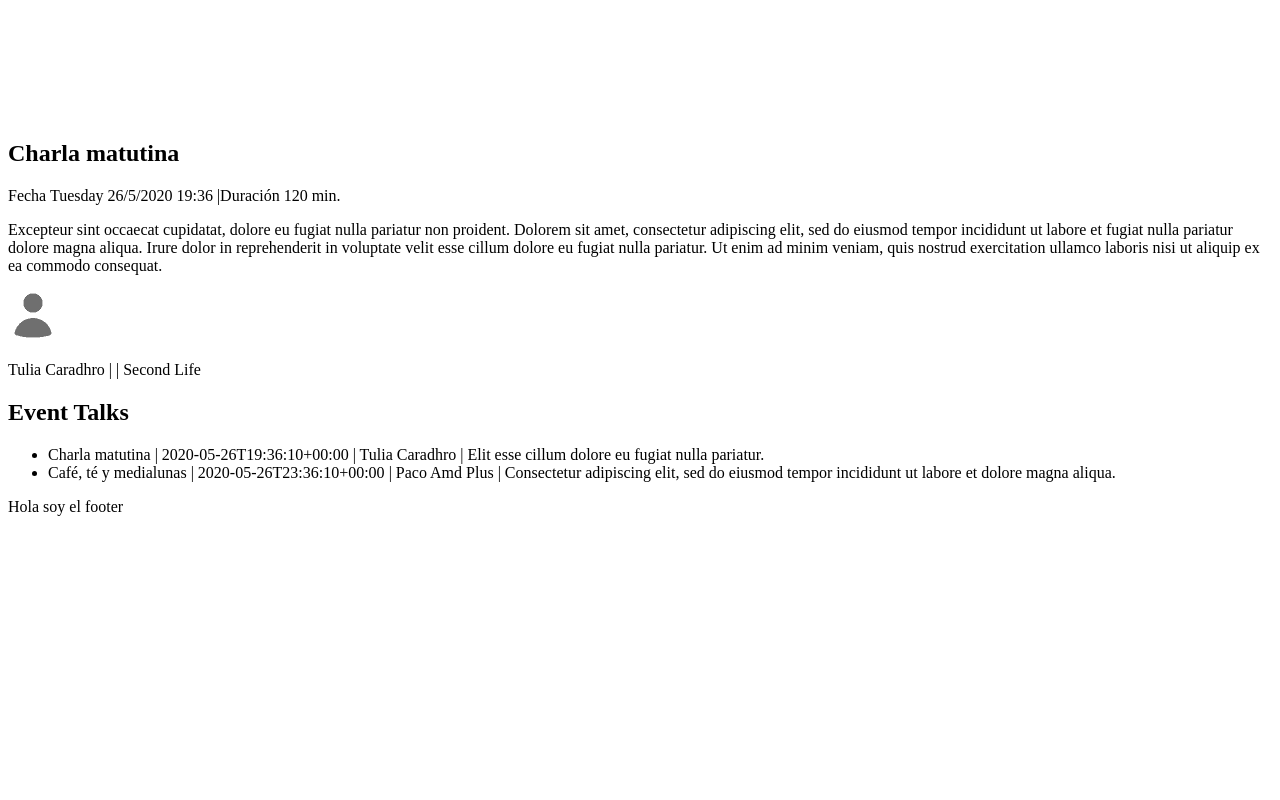
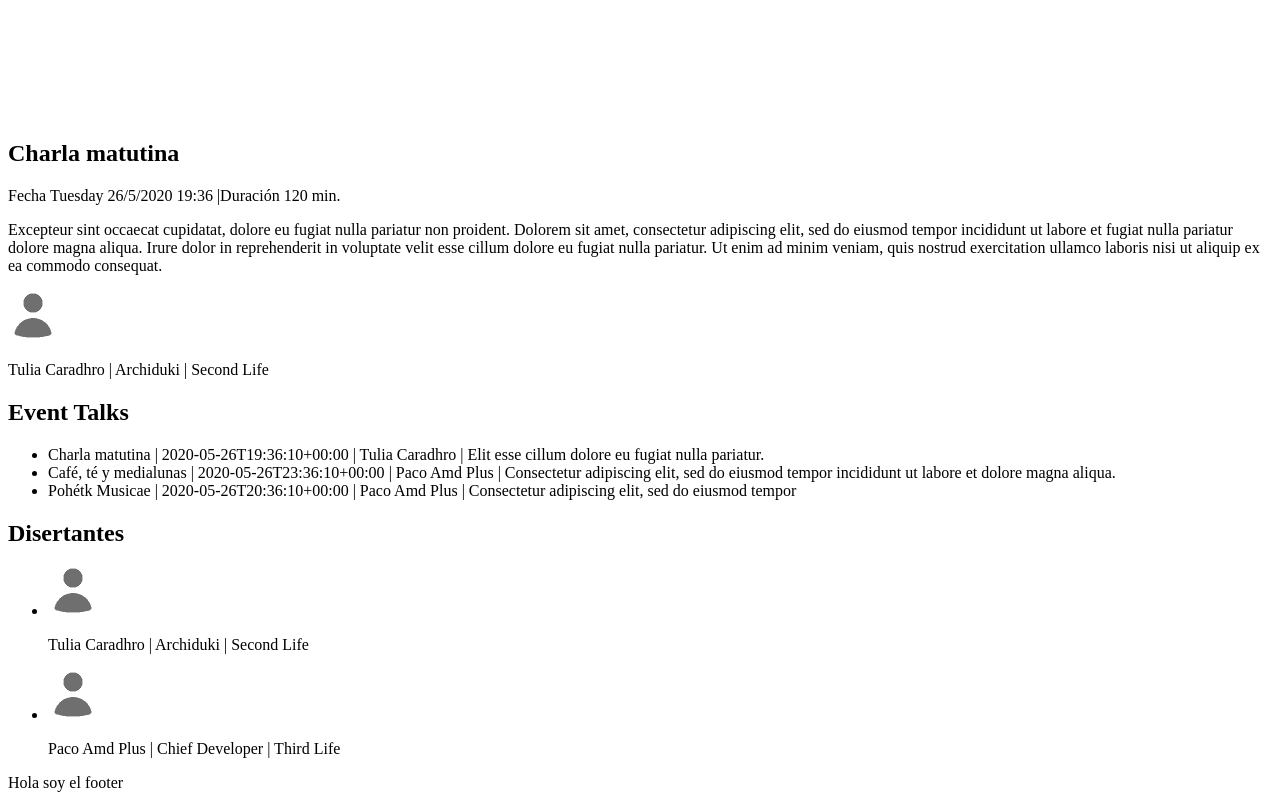
Before and after one commit to nayracoop/e-ver-core, a React (Create React App) app: page / in a window 1280 px wide. Shown: the part 303-1103 px from the top of the page. Before the commit the page ends 827 px from the top, so only its background shows below. Built offline with nearby package versions, Linux system fonts and the light colour scheme.

Commit message:
SpeakersList

```diff
--- a/src/containers/Event.js
+++ b/src/containers/Event.js
@@ -6,9 +6,15 @@ import TalkList from "./TalkList";
 import SpeakerList from "./SpeakerList";
 
 import { talks } from "../static-data";
+import Speaker from "./Speaker";
 
+// should be a unique speakers list
 const speakersList = (talks) => {
-  return talks.map((talk) => talk.speaker);
+  const speakers = talks.map((talk) => talk.speaker);
+  return Array.from(new Set(speakers.map(s => s.id)))
+    .map(id => {
+      return speakers.find(s => s.id === id)
+    });
 };
 
 const Event = ({ props }) => {
--- a/src/containers/SpeakerList.js
+++ b/src/containers/SpeakerList.js
@@ -1,7 +1,19 @@
 import React from "react";
+import Speaker from "./Speaker";
 
-const SpeakerList = ({ props }) => {
-  return <></>;
+const SpeakerList = ({ speakersList }) => {
+  return (
+    <section>
+      <h2>Disertantes</h2>
+      <ul>
+        {speakersList.map((s) => (
+          <li key={s.id} >
+            <Speaker speaker={s} />
+          </li>
+        ))}
+      </ul>
+    </section>
+  );
 };
 
 export default SpeakerList;
--- a/src/static-data.js
+++ b/src/static-data.js
@@ -17,11 +17,13 @@ export const talks = [
       type: "live",
     },
     speaker: {
+      id: 1,
       name: "Tulia Caradhro",
       bio:
         "Nam tempor utamur gubergren no. Pri quas audiam virtute ut, case utamur fuisset eam ut, dolor in reprehenderit iisque accommodare an eam. Reque blandit qui eu, cu vix nonumy volumus. Intellegam fugiat nulla pariatur id usu, vide oporteat vix eu, id illud principes has.",
       company: "Second Life",
       avatar: "avatar.png",
+      role: "Archiduki"
     },
     allowsComments: true,
   },
@@ -41,11 +43,39 @@ export const talks = [
       type: "recording",
     },
     speaker: {
+      id: 2,
       name: "Paco Amd Plus",
       bio:
         "Nam tempor utamur gubergren no. Pri quas audiam virtute ut, case utamur fuisset eam ut, dolor in reprehenderit iisque accommodare an eam. Reque blandit qui eu, cu vix nonumy volumus. Intellegam fugiat nulla pariatur id usu, vide oporteat vix eu, id illud principes has.",
       company: "Third Life",
       avatar: "avatar.png",
+      role: "Chief Developer"
+    },
+    allowsComments: true,
+  },
+  {
+    id: 3,
+    title: "Pohétk Musicae",
+    details:
+      "Excepteur sint occaecat cupidatat, dolore eu fugiat nulla pariatur non proident. Dolorem sit amet, consectetur adipiscing elit, sed do eiusmod tempor incididunt ut labore et fugiat nulla pariatur dolore magna aliqua. Irure dolor in reprehenderit in voluptate velit esse cillum dolore eu fugiat nulla pariatur. Ut enim ad minim veniam, quis nostrud exercitation ullamco laboris nisi ut aliquip ex ea commodo consequat.",
+    summary:
+      "Consectetur adipiscing elit, sed do eiusmod tempor",
+    begin: date.clone().add(1, "hour").format(),
+    duration: 30,
+    video: {
+      URI: "https://www.youtube.com/watch?v=HcIOnyQPfa8",
+      comments: "Nop aado komment das ist",
+      autoplay: false,
+      type: "recording",
+    },
+    speaker: {
+      id: 2,
+      name: "Paco Amd Plus",
+      bio:
+        "Nam tempor utamur gubergren no. Pri quas audiam virtute ut, case utamur fuisset eam ut, dolor in reprehenderit iisque accommodare an eam. Reque blandit qui eu, cu vix nonumy volumus. Intellegam fugiat nulla pariatur id usu, vide oporteat vix eu, id illud principes has.",
+      company: "Third Life",
+      avatar: "avatar.png",
+      role: "Chief Developer"
     },
     allowsComments: true,
   },
```
